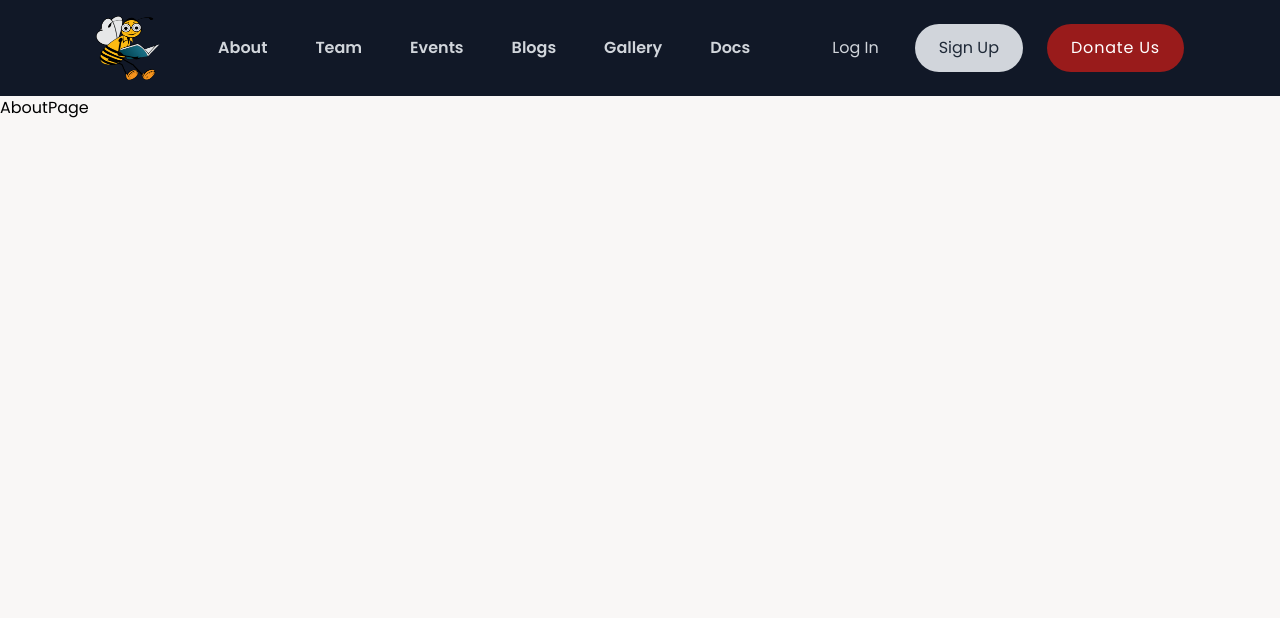
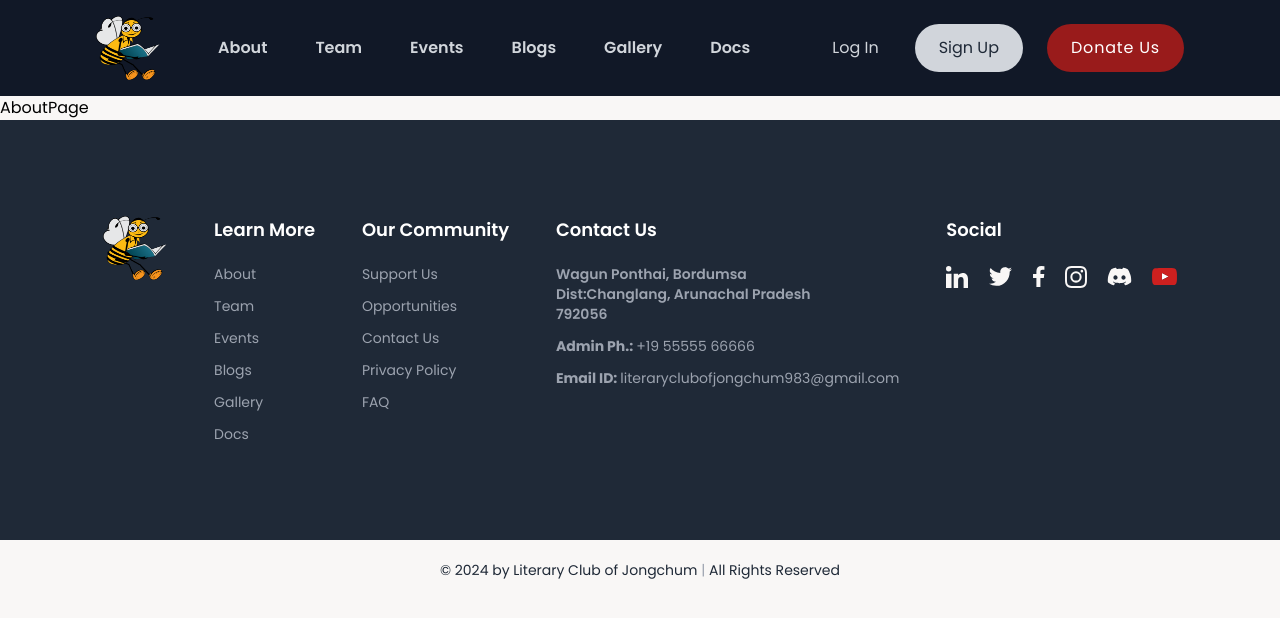
Before and after one commit to tsongtheng/Literary_Club, a React (Vite) app: page /about in a window 1280 px wide. Shown: the top 618 px of the page. Built offline with nearby package versions, Linux system fonts and the light colour scheme.

Commit message:
update RootLayout

```diff
--- a/src/pages/Home/HomePage.tsx
+++ b/src/pages/Home/HomePage.tsx
@@ -9,9 +9,11 @@ import Gallery from "../../components/Main/Gallery/Gallery";
 import Events from "../../components/Main/Events/Events";
 import Donate from "../../components/Main/Donate/Donate";
 import FAQComponent from "../../components/Main/FAQ/FAQComponent";
+import BackToTopButton from "../../components/ScrollButton/BackToTopButton";
 
 const HomePage = () => {
   return (
+    <>
       <main className="lg:mt-24 sm:mt-[88px] mt-[72px]">
         <Hero />
         <Story />
@@ -25,6 +27,8 @@ const HomePage = () => {
         <Donate />
         <FAQComponent />
       </main>
+      <BackToTopButton />
+    </>
   );
 };
 
--- a/src/pages/Root/RootLayout.tsx
+++ b/src/pages/Root/RootLayout.tsx
@@ -1,11 +1,13 @@
 import { Outlet } from "react-router-dom";
 import Header from "../../components/Header/Header";
+import Footer from "../../components/Footer/Footer";
 
 const RootLayout = () => {
   return (
     <>
       <Header />
       <Outlet />
+      <Footer />
     </>
   );
 };
```
Lines whose indentation alone changed are shown as unchanged.
